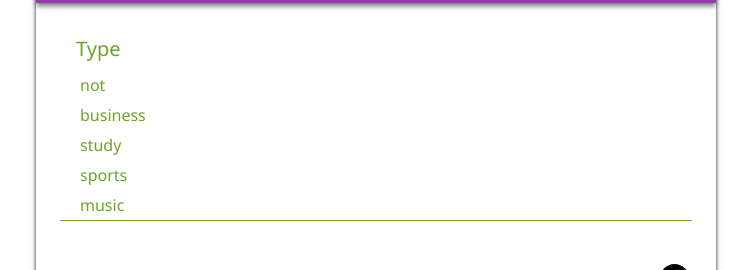
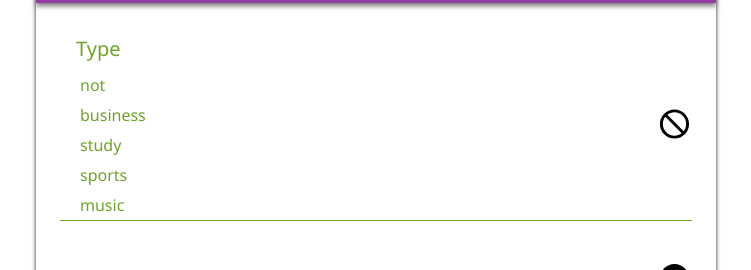
Before and after one commit to LeeSeongJinCa/TS-React-Redux, a React app: page /todo in a window 1280 px wide. Both pictures are taken after a click on the element "Type". Shown: the part 132-402 px from the top of the page, without its empty margins (264-1015 px from the left). Built offline with nearby package versions, Linux system fonts and the light colour scheme.

Commit message:
[MODIFY] <components/TodoTable, TodoTableType/*, TodoTableTypeList> 변경
2020.06.16

```diff
--- a/src/components/TodoTable/TodoTable.tsx
+++ b/src/components/TodoTable/TodoTable.tsx
@@ -4,37 +4,16 @@ import {
   TodoTableRow,
   TodoTableType,
 } from '../../components';
+import {
+  todoInputList,
+  IInputs,
+} from '../../static/todoForm';
 
-interface Props {
-  selectList: ISelectList[];
-  onClickSelectedType: any;
-  isSpreadOut: boolean;
-  selectedType: string;
-  setSpreadOut: any;
-  inputs: IInputs[];
-}
+interface Props {}
 
-interface IInputs {
-  type: string;
-  placeholder: string;
-}
-
-interface ISelectList {
-  type: string;
-  key: number;
-  base64: string;
-}
-
-const TodoTable: React.FC<Props> = ({
-  inputs,
-  selectList,
-  isSpreadOut,
-  setSpreadOut,
-  selectedType,
-  onClickSelectedType,
-}) => {
+const TodoTable: React.FC<Props> = () => {
   const tableRows: React.ReactElement[] = useMemo(() => {
-    return inputs.map((row, i) =>
+    return todoInputList.map((row: IInputs, i) =>
       <TodoTableRow
         key={i}
         type={row.type}
@@ -45,13 +24,7 @@ const TodoTable: React.FC<Props> = ({
 
   return (
     <S.TodoInputTable>
-      <TodoTableType
-        isSpreadOut={isSpreadOut}
-        selectedType={selectedType}
-        setSpreadOut={setSpreadOut}
-        onClickSelectedType={onClickSelectedType}
-        selectList={selectList}
-      />
+      <TodoTableType />
       {tableRows}
     </S.TodoInputTable>
   );
--- a/src/components/TodoTableType/TodoTableType.tsx
+++ b/src/components/TodoTableType/TodoTableType.tsx
@@ -1,31 +1,29 @@
-import React from 'react';
+import React, { useState, useRef } from 'react';
 import {
   TodoTableTypeInput,
   TodoTableTypeList,
 } from '../../components';
 import * as S from '../TodoTableRow/style';
+import {
+  selectList,
+} from '../../static/selectForm';
 
-interface Props {
-  selectList: ISelectList[];
-  onClickSelectedType: any;
-  isSpreadOut: boolean;
-  selectedType: string;
-  setSpreadOut: any;
-}
+interface Props {}
 
-interface ISelectList {
-  type: string;
-  key: number;
-  base64: string;
-}
+const TodoTableType: React.FC<Props> = () => {
+  const [isSpreadOut, setSpreadOut] = useState(false);
+  const [selectedType, setSelectedType] = useState('Type');
+  const shownImg: React.MutableRefObject<any> = useRef(null);
 
-const TodoTableType: React.FC<Props> = ({
-  isSpreadOut,
-  selectedType,
-  onClickSelectedType,
-  setSpreadOut,
-  selectList,
-}) => {
+  const onClickSelectedType = (event: any) => {
+    console.log(selectList);
+    const { type, idx } = event.target.dataset;
+    const baseData = selectList[idx].base64;
+    setSelectedType(type);
+    setSpreadOut(false);
+    shownImg.current.src = baseData;
+  };
+
   return (
     <S.TodoInputTableRow>
       <TodoTableTypeInput
@@ -36,7 +34,7 @@ const TodoTableType: React.FC<Props> = ({
       <TodoTableTypeList
         isSpreadOut={isSpreadOut}
         onClickSelectedType={onClickSelectedType}
-        selectList={selectList}
+        shownImg={shownImg}
       />
     </S.TodoInputTableRow>
   );
--- a/src/components/TodoTableTypeList/TodoTableTypeList.tsx
+++ b/src/components/TodoTableTypeList/TodoTableTypeList.tsx
@@ -1,38 +1,41 @@
 import React, { useMemo } from 'react';
 import * as S from './style';
+import {
+  ISelectList,
+  selectList,
+} from '../../static/selectForm';
+import { notSvg } from '../../assets';
 
 interface Props {
   isSpreadOut: boolean;
   onClickSelectedType: any;
-  selectList: ISelectList[];
-}
-
-interface ISelectList {
-  type: string;
-  key: number;
-  base64: string;
+  shownImg: any;
 }
 
 const TodoTableTypeList: React.FC<Props> = ({
   isSpreadOut,
   onClickSelectedType,
-  selectList,
+  shownImg,
 }) => {
-  const getSelectList: React.ReactElement[] = useMemo(() =>
-    selectList.map((item: ISelectList) =>
+  const getSelectList: React.ReactElement[] = useMemo(() => {
+    return selectList.map((item: ISelectList) =>
       <S.TodoTableTypeSeletedItem
         key={item.key}
         onClick={onClickSelectedType}
         data-type={item.type}
         data-idx={item.key - 1}
       >{item.type}</S.TodoTableTypeSeletedItem>,
-    ),
+    );
+  },
   []);
 
   return (
-    <S.TodoInputTableRowSeletedList className={isSpreadOut ? 'spread' : ''}>
-      {getSelectList}
-    </S.TodoInputTableRowSeletedList>
+    <>
+      <S.TodoTableTypeIcon ref={shownImg} src={notSvg} alt="icon" title="icon" />
+      <S.TodoInputTableRowSeletedList className={isSpreadOut ? 'spread' : ''}>
+        {getSelectList}
+      </S.TodoInputTableRowSeletedList>
+    </>
   );
 };
 
--- a/src/components/TodoTableTypeList/style.ts
+++ b/src/components/TodoTableTypeList/style.ts
@@ -19,3 +19,11 @@ export const TodoTableTypeSeletedItem = styled.li`
   cursor: pointer;
   &:hover { color: ${globalButtonColor}; }
 `;
+
+export const TodoTableTypeIcon = styled.img`
+  position: absolute;
+  top: 50%;
+  right: 0;
+  height: 35px;
+  transform: translateY(-50%);
+`;
```
